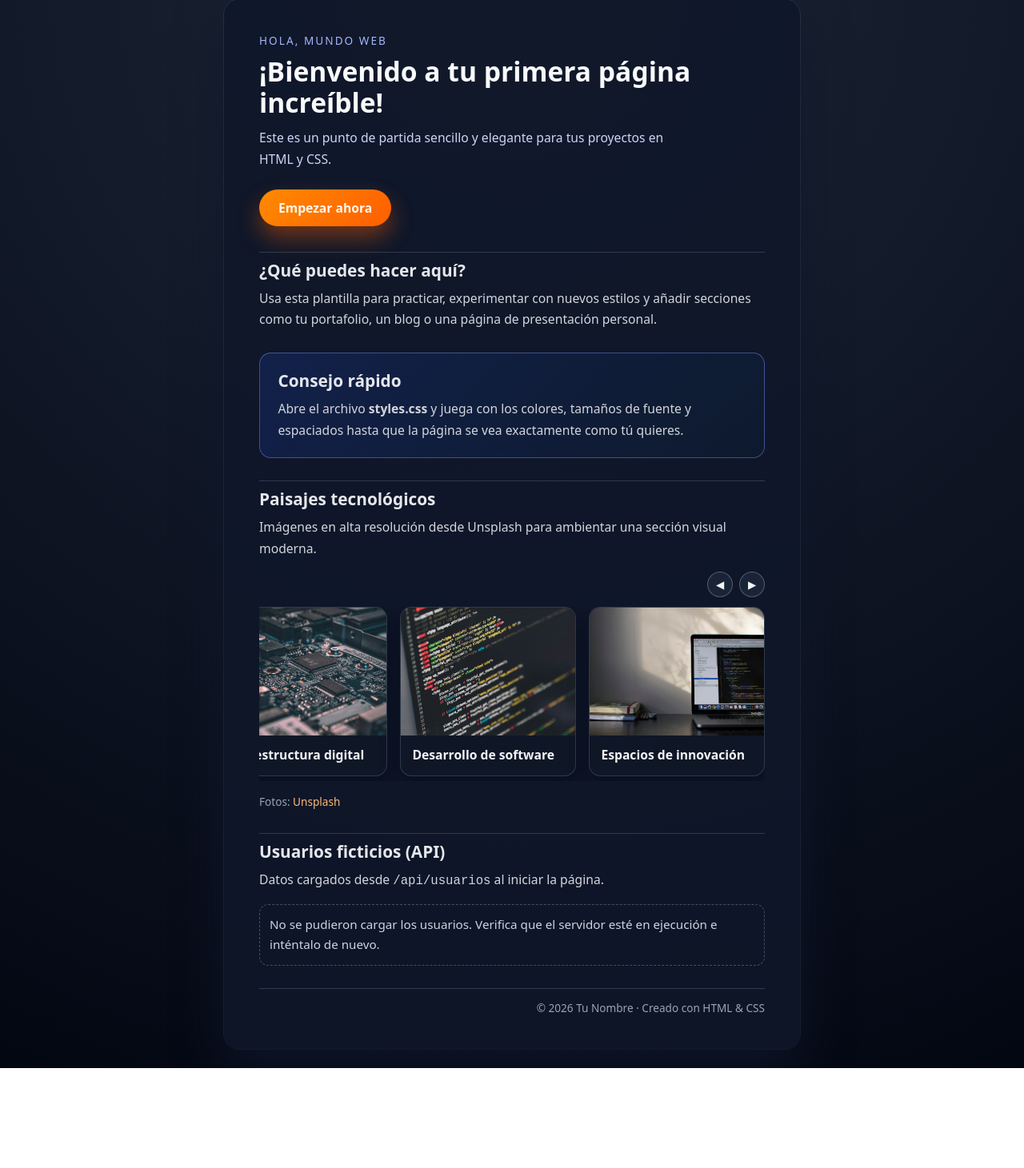
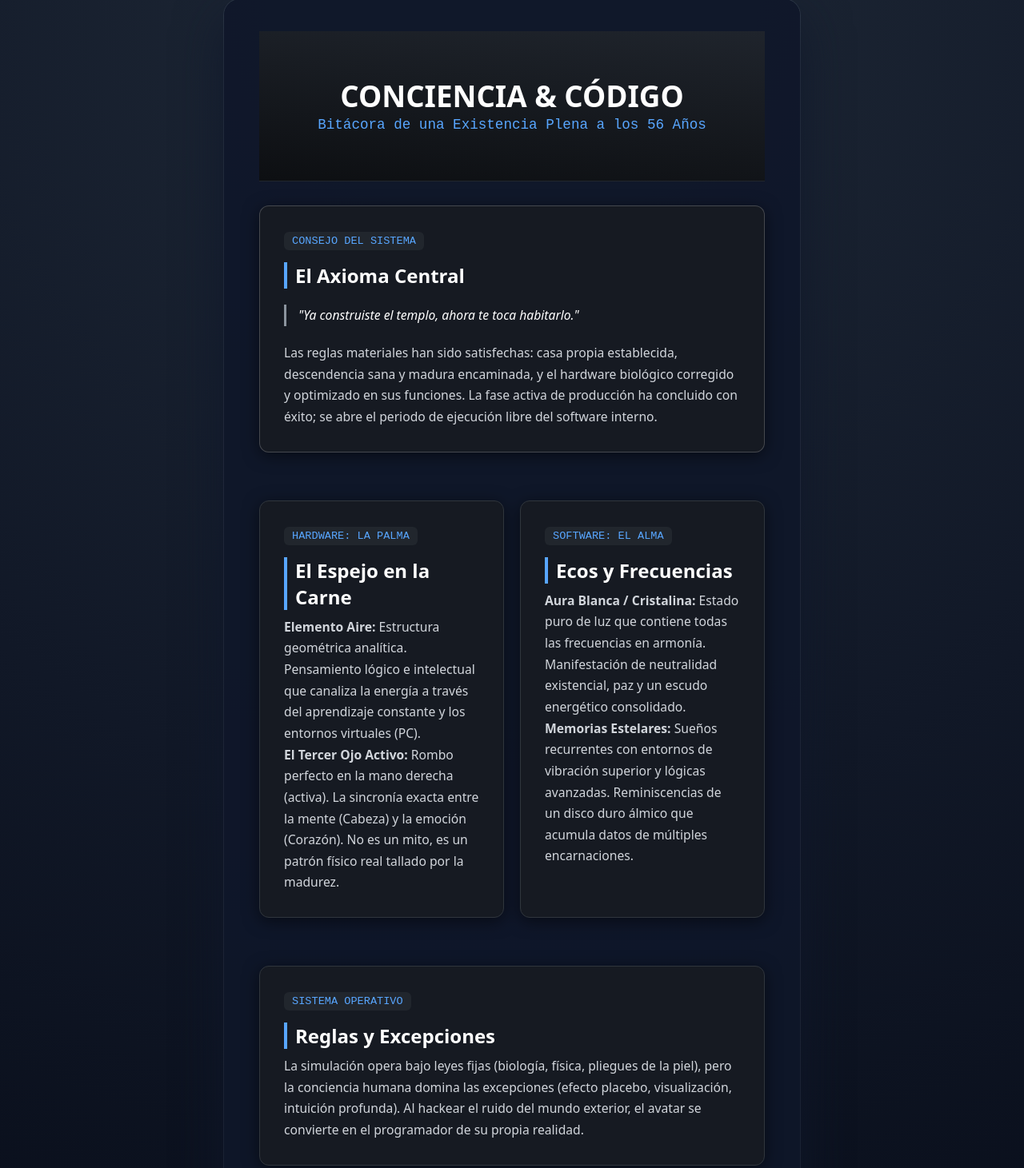
Before and after one commit to Ekisac/mi-primer-servidor-ia, a website: page index.html in a window 1280 px wide. Shown: the part 25-1486 px from the top of the page at 80% size. Before the commit the page ends 1361 px from the top, so only its background shows below. Drawn offline with Linux system fonts and the light colour scheme; no server answers.

Commit message:
Revise index.html with new styles and content

```diff
--- a/index.html
+++ b/index.html
@@ -3,42 +3,88 @@
 <head>
   <meta charset="UTF-8">
   <meta name="viewport" content="width=device-width, initial-scale=1.0">
-  <title>¡Bienvenido a tu nueva web!</title>
+  <title>El Mapa del Alma - Log 56</title>
   <link rel="stylesheet" href="styles.css">
+  <style>
+    /* Estilos místicas personalizados integrados */
+    :root {
+      --bg-místico: #0d0f12;
+      --card-bg: #161a22;
+      --accent-blue: #58a6ff;
+      --text-main: #c9d1d9;
+    }
+    .místico-body {
+      background-color: var(--bg-místico) !important;
+      color: var(--text-main) !important;
+    }
+    .hero-místico {
+      text-align: center;
+      padding: 60px 20px;
+      border-bottom: 1px solid #21262d;
+      background: linear-gradient(185deg, #1f242c, #0d0f12);
+    }
+    .hero-místico h1 { color: #fff; font-size: 2.3rem; margin-bottom: 5px; }
+    .subtitle-místico { color: var(--accent-blue); font-family: monospace; font-size: 1.1rem; }
+    .manifesto-box {
+      background: var(--card-bg);
+      border: 1px solid #30363d;
+      border-radius: 12px;
+      padding: 30px;
+      margin: 30px 0;
+      box-shadow: 0 4px 20px rgba(0,0,0,0.5);
+    }
+    .manifesto-box h2 { color: #fff; font-size: 1.5rem; border-left: 4px solid var(--accent-blue); padding-left: 10px; margin-top: 0; }
+    .badge-místico { background-color: #21262d; color: var(--accent-blue); padding: 4px 10px; border-radius: 6px; font-family: monospace; font-size: 0.85rem; display: inline-block; margin-bottom: 15px; }
+    .quote-místico { font-style: italic; color: #fff; border-left: 3px solid #8b949e; padding-left: 15px; margin: 20px 0; }
+    .grid-místico { display: grid; grid-template-columns: 1fr 1fr; gap: 20px; margin-bottom: 30px; }
+    @media (max-width: 600px) { .grid-místico { grid-template-columns: 1fr; } }
+  </style>
 </head>
-<body>
+<body class="místico-body">
   <div class="container">
-    <header class="hero">
-      <p class="hero-kicker">Hola, mundo web</p>
-      <h1>¡Bienvenido a tu primera página increíble!</h1>
-      <p class="hero-subtitle">
-        Este es un punto de partida sencillo y elegante para tus proyectos en HTML y CSS.
-      </p>
-      <a class="hero-button" href="#comenzar">Empezar ahora</a>
+
+    <header class="hero-místico">
+      <h1>CONCIENCIA & CÓDIGO</h1>
+      <div class="subtitle-místico">Bitácora de una Existencia Plena a los 56 Años</div>
     </header>
 
     <main>
-      <section id="comenzar" class="section">
-        <h2>¿Qué puedes hacer aquí?</h2>
-        <p>
-          Usa esta plantilla para practicar, experimentar con nuevos estilos y añadir secciones
-          como tu portafolio, un blog o una página de presentación personal.
-        </p>
-      </section>
+      <!-- El Gran Consejo -->
+      <div class="manifesto-box" style="border: 1px solid rgba(255,255,255,0.2);">
+        <span class="badge-místico">CONSEJO DEL SISTEMA</span>
+        <h2>El Axioma Central</h2>
+        <p class="quote-místico">"Ya construiste el templo, ahora te toca habitarlo."</p>
+        <p>Las reglas materiales han sido satisfechas: casa propia establecida, descendencia sana y madura encaminada, y el hardware biológico corregido y optimizado en sus funciones. La fase activa de producción ha concluido con éxito; se abre el periodo de ejecución libre del software interno.</p>
+      </div>
 
-      <section class="section section-secondary">
-        <h2>Consejo rápido</h2>
-        <p>
-          Abre el archivo <strong>styles.css</strong> y juega con los colores, tamaños de fuente
-          y espaciados hasta que la página se vea exactamente como tú quieres.
-        </p>
-      </section>
+      <div class="grid-místico">
+        <!-- Hardware y Manifestación -->
+        <div class="manifesto-box">
+          <span class="badge-místico">HARDWARE: LA PALMA</span>
+          <h2>El Espejo en la Carne</h2>
+          <p><strong>Elemento Aire:</strong> Estructura geométrica analítica. Pensamiento lógico e intelectual que canaliza la energía a través del aprendizaje constante y los entornos virtuales (PC).</p>
+          <p><strong>El Tercer Ojo Activo:</strong> Rombo perfecto en la mano derecha (activa). La sincronía exacta entre la mente (Cabeza) y la emoción (Corazón). No es un mito, es un patrón físico real tallado por la madurez.</p>
+        </div>
 
-      <section class="section tech-gallery">
-        <h2>Paisajes tecnológicos</h2>
-        <p>
-          Imágenes en alta resolución desde Unsplash para ambientar una sección visual moderna.
-        </p>
+        <!-- Software y Datos Kármicos -->
+        <div class="manifesto-box">
+          <span class="badge-místico">SOFTWARE: EL ALMA</span>
+          <h2>Ecos y Frecuencias</h2>
+          <p><strong>Aura Blanca / Cristalina:</strong> Estado puro de luz que contiene todas las frecuencias en armonía. Manifestación de neutralidad existencial, paz y un escudo energético consolidado.</p>
+          <p><strong>Memorias Estelares:</strong> Sueños recurrentes con entornos de vibración superior y lógicas avanzadas. Reminiscencias de un disco duro álmico que acumula datos de múltiples encarnaciones.</p>
+        </div>
+      </div>
+
+      <!-- Reglas y Excepciones -->
+      <div class="manifesto-box">
+        <span class="badge-místico">SISTEMA OPERATIVO</span>
+        <h2>Reglas y Excepciones</h2>
+        <p>La simulación opera bajo leyes fijas (biología, física, pliegues de la piel), pero la conciencia humana domina las excepciones (efecto placebo, visualización, intuición profunda). Al hackear el ruido del mundo exterior, el avatar se convierte en el programador de su propia realidad.</p>
+      </div>
+
+      <!-- Tus Secciones de Componentes Originales (Por compatibilidad de código) -->
+      <section class="section tech-gallery" style="background: var(--card-bg); border: 1px solid #30363d; border-radius: 12px; padding: 20px; margin-bottom:30px;">
+        <h2>Entornos de Innovación</h2>
         <div class="carousel-header">
           <button class="carousel-control" type="button" data-action="prev" aria-label="Tarjeta anterior">◀</button>
           <button class="carousel-control" type="button" data-action="next" aria-label="Siguiente tarjeta">▶</button>
@@ -57,20 +103,17 @@
             <h3>Espacios de innovación</h3>
           </article>
         </div>
-        <p class="image-credit">
-          Fotos: <a href="https://unsplash.com" target="_blank" rel="noopener noreferrer">Unsplash</a>
-        </p>
       </section>
 
-      <section class="section users-section">
-        <h2>Usuarios ficticios (API)</h2>
-        <p>Datos cargados desde <code>/api/usuarios</code> al iniciar la página.</p>
+      <section class="section users-section" style="background: var(--card-bg); border: 1px solid #30363d; border-radius: 12px; padding: 20px;">
+        <h2>Usuarios Conectados al Servidor (API)</h2>
         <div id="usuarios-grid" class="users-grid" aria-live="polite"></div>
       </section>
     </main>
 
-    <footer>
-      <p>&copy; 2026 Tu Nombre · Creado con HTML &amp; CSS</p>
+    <footer style="text-align: center; margin-top: 60px; color: #8b949e; font-family: monospace; padding-top: 20px; border-top: 1px solid #21262d;">
+      <p>// Ejecutando rutina de paz mental... [OK]</p>
+      <p>// "Nosotros hablando con nosotros a través de la historia"</p>
     </footer>
   </div>
   <script src="script.js"></script>
```
